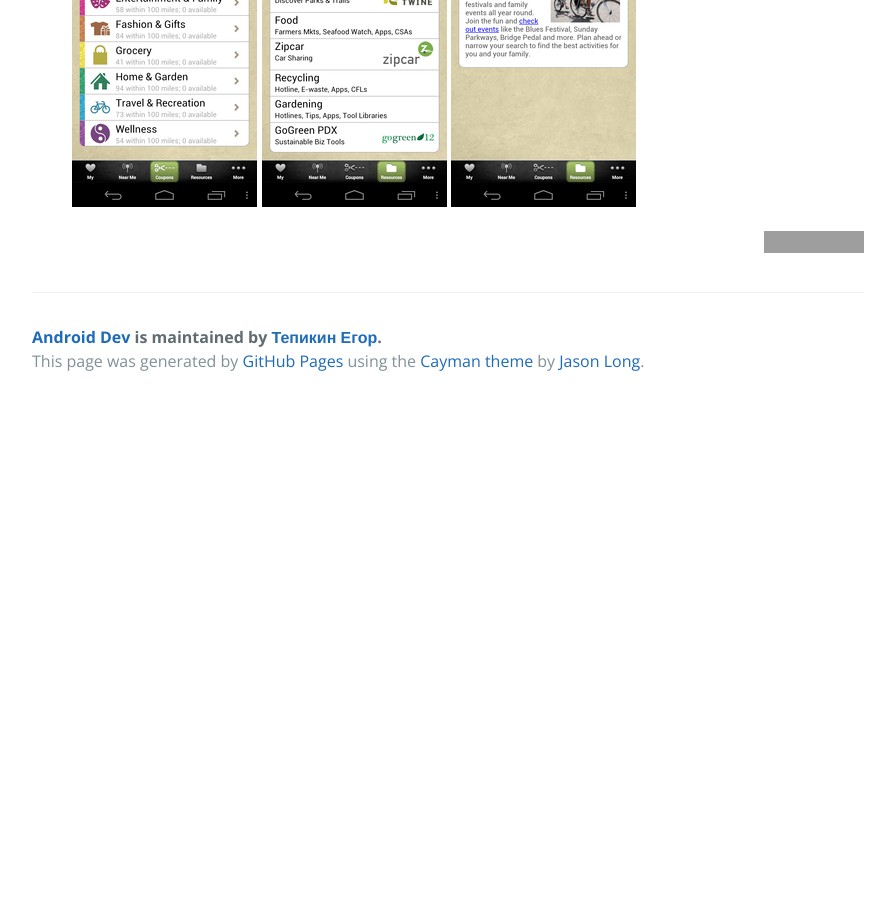
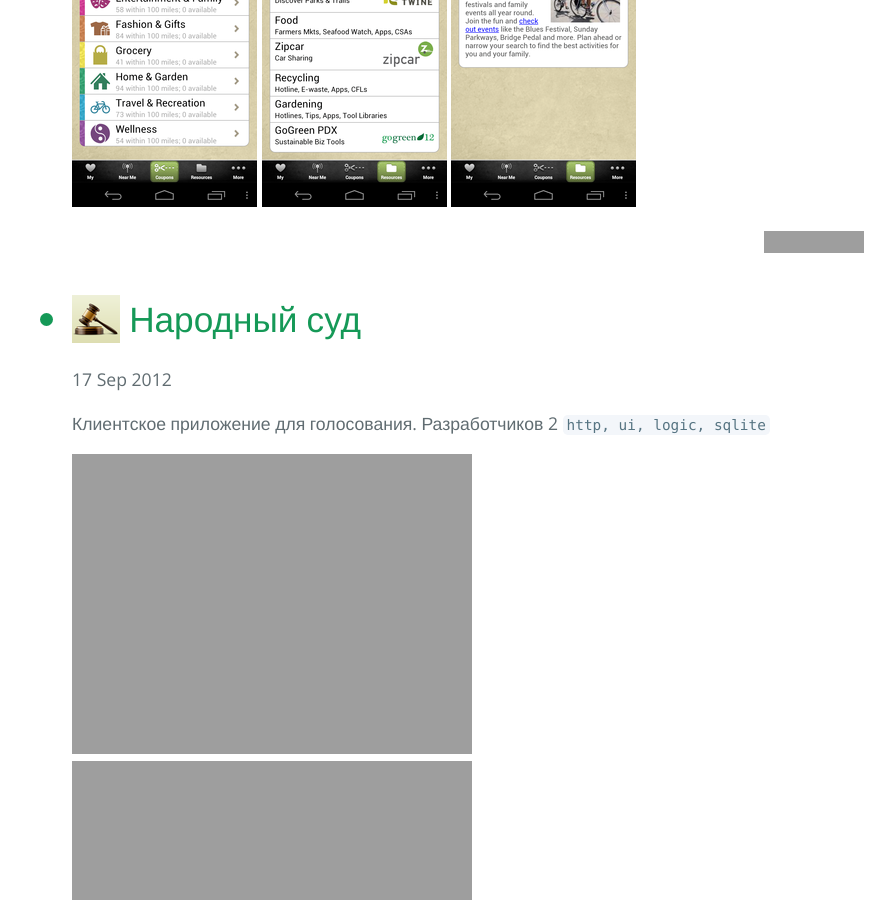
Before and after one commit to tepikin/tepikin.github.io, a Jekyll site: the page built from portfolio/index.html, in a window 1280 px wide and 900 px high, scrolled down 4194 px. Shown: the whole window, without its empty margins (192-1087 px from the left). Built offline with Jekyll 4.4.1, drawn with Linux system fonts in a browser that asks for light colours; before the commit the page ends 4599 px from its top, so only the background shows below that; grey boxes are pictures that could not be loaded.

Commit message:
instance jude added

```diff
--- a/_posts/2011-06-24-portfolio_chinookbook.markdown
+++ b/_posts/2011-06-24-portfolio_chinookbook.markdown
@@ -3,7 +3,7 @@
 title:  "Chinook book"
 date:   2011-06-24 00:00:00
 icon: /portfolio/images/ChinookBook/icon_48.png
-order: 10
+order: 4
 vkcomments: true
 share_buttons: true
 categories: portfolio
--- /dev/null
+++ b/_posts/2012-09-17-portfolio_instance_jude.markdown
@@ -0,0 +1,29 @@
+---
+layout: post
+title:  "Народный суд"
+date:   2012-09-17 00:00:00
+icon: /portfolio/images/Instance Jude/icon_48.png
+order: 100
+vkcomments: true
+share_buttons: true
+categories: portfolio
+---
+
+Клиентское приложение для голосования. Разработчиков 2 `http, ui, logic, sqlite`
+
+<p>
+<div>
+<a class="example-image-link" href="{{ site.baseurl }}/portfolio/images/Instance Jude/1.png" data-lightbox="example-set" data-title="Camly"><img class="example-image" src="{{ site.baseurl }}/portfolio/images/Instance Judethumb_1.png" alt=""/></a>
+<a class="example-image-link" href="{{ site.baseurl }}/portfolio/images/Instance Jude/2.png" data-lightbox="example-set" data-title="Camly"><img class="example-image" src="{{ site.baseurl }}/portfolio/images/Instance Judethumb_2.png" alt=""/></a>
+<a class="example-image-link" href="{{ site.baseurl }}/portfolio/images/Instance Jude/3.png" data-lightbox="example-set" data-title="Camly"><img class="example-image" src="{{ site.baseurl }}/portfolio/images/Instance Judethumb_3.png" alt=""/></a>
+<a class="example-image-link" href="{{ site.baseurl }}/portfolio/images/Instance Jude/4.png" data-lightbox="example-set" data-title="Camly"><img class="example-image" src="{{ site.baseurl }}/portfolio/images/Instance Judethumb_4.png" alt=""/></a>
+<a class="example-image-link" href="{{ site.baseurl }}/portfolio/images/Instance Jude/5.png" data-lightbox="example-set" data-title="Camly"><img class="example-image" src="{{ site.baseurl }}/portfolio/images/Instance Judethumb_5.png" alt=""/></a>
+<a class="example-image-link" href="{{ site.baseurl }}/portfolio/images/Instance Jude/6.png" data-lightbox="example-set" data-title="Camly"><img class="example-image" src="{{ site.baseurl }}/portfolio/images/Instance Judethumb_6.png" alt=""/></a>
+</div>
+</p>
+
+<p align="right">
+<a href='https://play.google.com/store/apps/details?id=ru.narodnyjsud.android.apps.client&utm_source=global_co&utm_medium=prtnr&utm_content=Mar2515&utm_campaign=PartBadge&pcampaignid=MKT-Other-global-all-co-prtnr-py-PartBadge-Mar2515-1'><img alt='Доступно на Google Play' src='https://play.google.com/intl/en_us/badges/images/generic/ru_badge_web_generic.png' width="100"/></a>
+</p>
+
+<!--more-->
```
Also changed, not shown: portfolio/images/Instance Jude/1.png (renamed from portfolio/images/Instance Jude/device-2012-10-05-163314.png), portfolio/images/Instance Jude/2.png (renamed from portfolio/images/Instance Jude/device-2012-10-05-163323.png), portfolio/images/Instance Jude/3.png (renamed from portfolio/images/Instance Jude/device-2012-10-05-163332.png), portfolio/images/Instance Jude/4.png (renamed from portfolio/images/Instance Jude/device-2012-10-05-163402.png), portfolio/images/Instance Jude/5.png (renamed from portfolio/images/Instance Jude/device-2012-10-05-163444.png), portfolio/images/Instance Jude/6.png (renamed from portfolio/images/Instance Jude/device-2012-10-05-163518.png), portfolio/images/Instance Jude/icon.png (added), portfolio/images/Instance Jude/icon_48.png (added), portfolio/images/Instance Jude/thumb_1.png (added), portfolio/images/Instance Jude/thumb_2.png (added), portfolio/images/Instance Jude/thumb_3.png (added), portfolio/images/Instance Jude/thumb_4.png (added), portfolio/images/Instance Jude/thumb_5.png (added), portfolio/images/Instance Jude/thumb_6.png (added).
